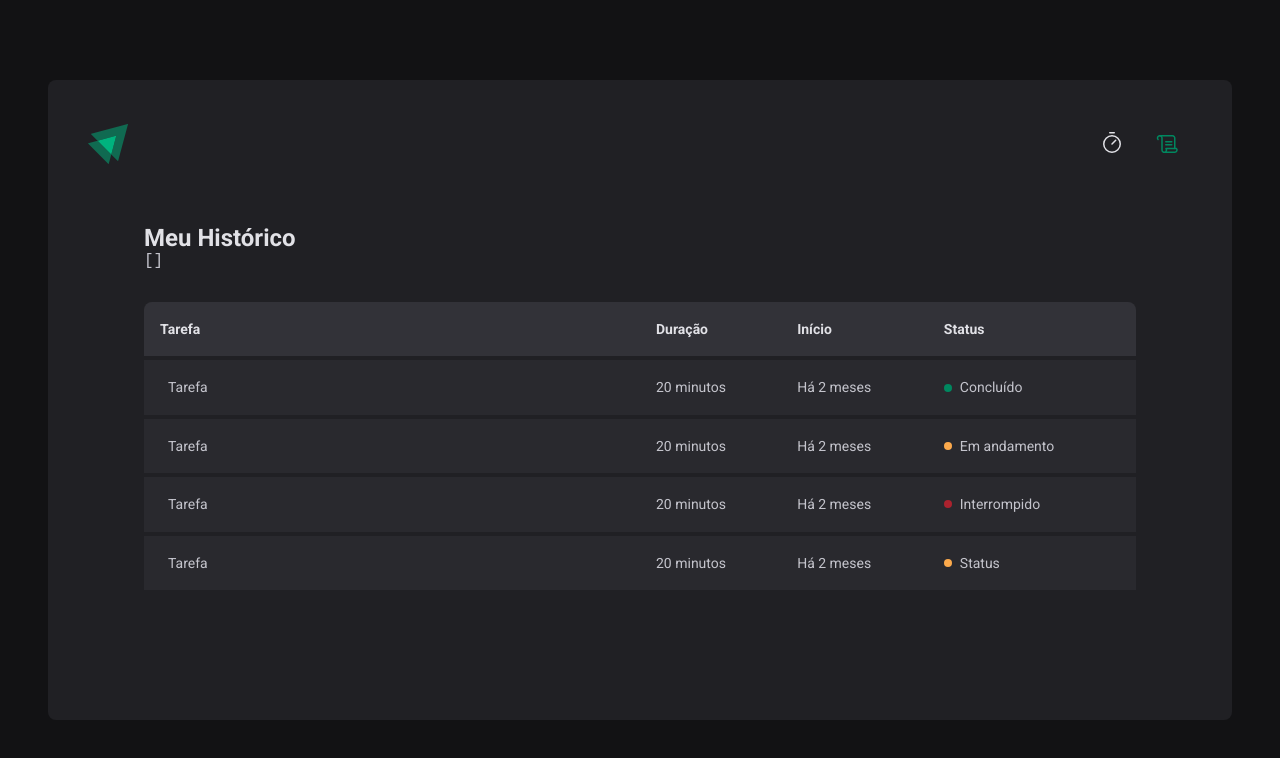
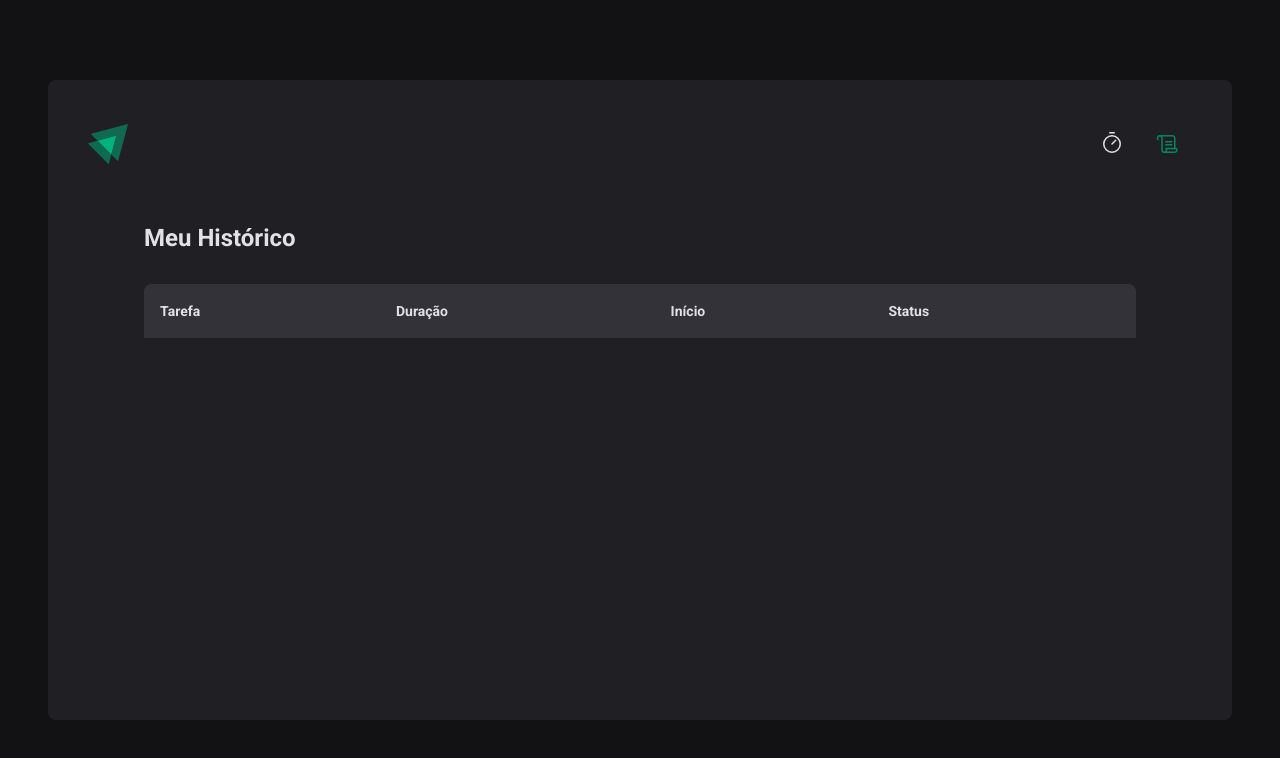
Before and after one commit to GabrielFer02/react-timer, a React (Vite) app: page /history in a window 1280 px wide. Shown: the top 758 px of the page. Built offline with nearby package versions, Linux system fonts and the light colour scheme.

Commit message:
create data format to cycle time

```diff
--- a/src/components/History/History.tsx
+++ b/src/components/History/History.tsx
@@ -1,6 +1,8 @@
 import { CyclesContext } from '../../contexts/CyclesContext';
 import style from './History.module.css';
 import React from 'react';
+import { formatDistanceToNow } from 'date-fns';
+import { ptBR } from 'date-fns/locale';
 
 export function History() {
   const { cycles } = React.useContext(CyclesContext);
@@ -8,7 +10,6 @@
     <main className={style['history-container']}>
       <h1>Meu Histórico</h1>
 
-      <pre>{JSON.stringify(cycles, null, 2)}</pre>
       <div className={style['history-list']}>
         <table>
           <thead>
@@ -20,44 +21,35 @@
             </tr>
           </thead>
           <tbody>
-            <tr>
-              <td>Tarefa</td>
-              <td>20 minutos</td>
-              <td>Há 2 meses</td>
+            {cycles.map(cycle => {
+              return (
+                <tr key={cycle.id}>
+                  <td>{cycle.task}</td>
+                  <td>{cycle.minutesAmount}</td>
                   <td>
+                    {formatDistanceToNow(cycle.startDate, { addSuffix: true, locale: ptBR })}
+                  </td>
+                  <td>
+                    {cycle.finishedDate && (
                       <span className={`${style.status} ${style['green']}`}>
                         Concluído
                       </span>
-              </td>
-            </tr>
-            <tr>
-              <td>Tarefa</td>
-              <td>20 minutos</td>
-              <td>Há 2 meses</td>
-              <td>
-                <span className={`${style.status} ${style['yellow']}`}>
-                  Em andamento
-                </span>
-              </td>
-            </tr>
-            <tr>
-              <td>Tarefa</td>
-              <td>20 minutos</td>
-              <td>Há 2 meses</td>
-              <td>
+                    )}
+
+                    {cycle.interruptedDate && (
                       <span className={`${style.status} ${style['red']}`}>
                         Interrompido
                       </span>
+                    )}
+                    {!cycle.finishedDate && !cycle.interruptedDate && (
+                      <span className={`${style.status} ${style['yellow']}`}>
+                        Em Andamento
+                      </span>
+                    )}
                   </td>
                 </tr>
-            <tr>
-              <td>Tarefa</td>
-              <td>20 minutos</td>
-              <td>Há 2 meses</td>
-              <td>
-                <span className={style.status}>Status</span>
-              </td>
-            </tr>
+              );
+            })}
           </tbody>
         </table>
       </div>
```
Lines whose indentation alone changed are shown as unchanged.
